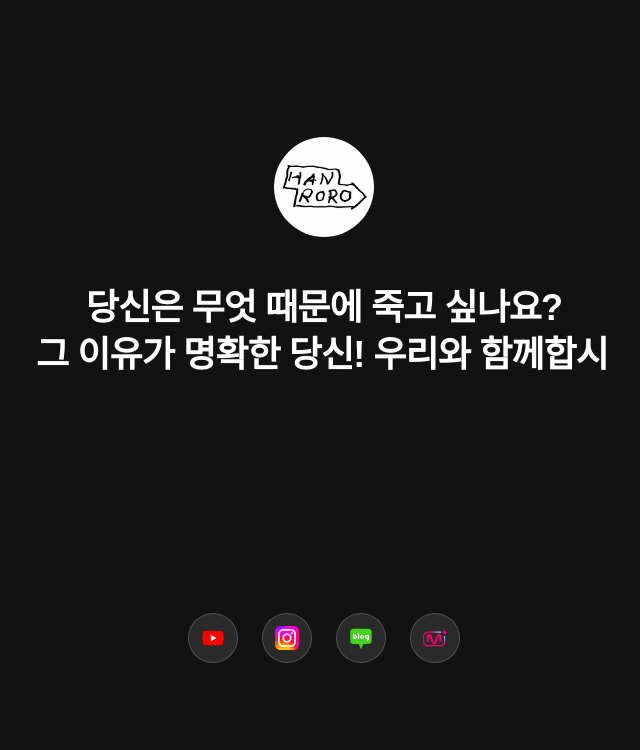
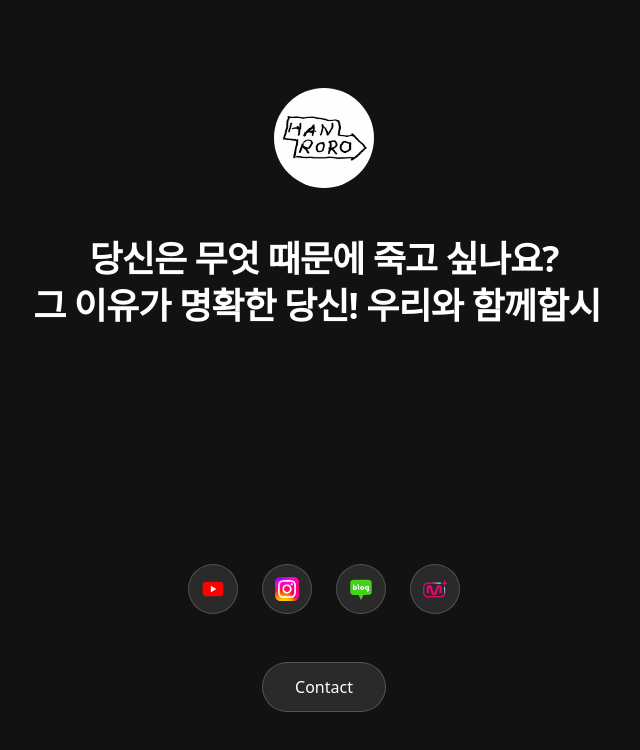
Before and after one commit to jamongsalguclub/hanroro, a Next.js app: page / in a window 1280 px wide. Shown: the top 750 px of the page, without its empty margins (316-956 px from the left). Built offline with nearby package versions, Linux system fonts and the light colour scheme.

Commit message:
feat: add contact button to homepage

```diff
--- a/src/app/(home)/page.tsx
+++ b/src/app/(home)/page.tsx
@@ -54,6 +54,13 @@ export default function Home() {
           </a>
         ))}
       </div>
+
+      <a
+        href='https://forms.gle/VD6Rqd6HWiw9ufYDA'
+        className='px-8 py-3 rounded-full bg-white/10 backdrop-blur-sm border border-white/20 hover:bg-white/20 transition-all duration-300 hover:scale-105 text-white font-medium'
+      >
+        Contact
+      </a>
     </div>
   );
 }
--- a/src/app/globals.css
+++ b/src/app/globals.css
@@ -1,7 +1 @@
 @import 'tailwindcss';
-
-body {
-  background: #121212;
-  color: #ededed;
-  font-family: sans-serif;
-}
--- a/src/app/layout.tsx
+++ b/src/app/layout.tsx
@@ -61,7 +61,7 @@ export default function RootLayout({
 }>) {
   return (
     <html lang='ko'>
-      <body className='antialiased'>
+      <body className={`antialiased ${pretendard.variable} bg-[#121212] text-[#ededed]`}>
         {children}
         <Analytics />
         <GoogleAnalytics gaId='G-XYP3PBZFC8' />
```
